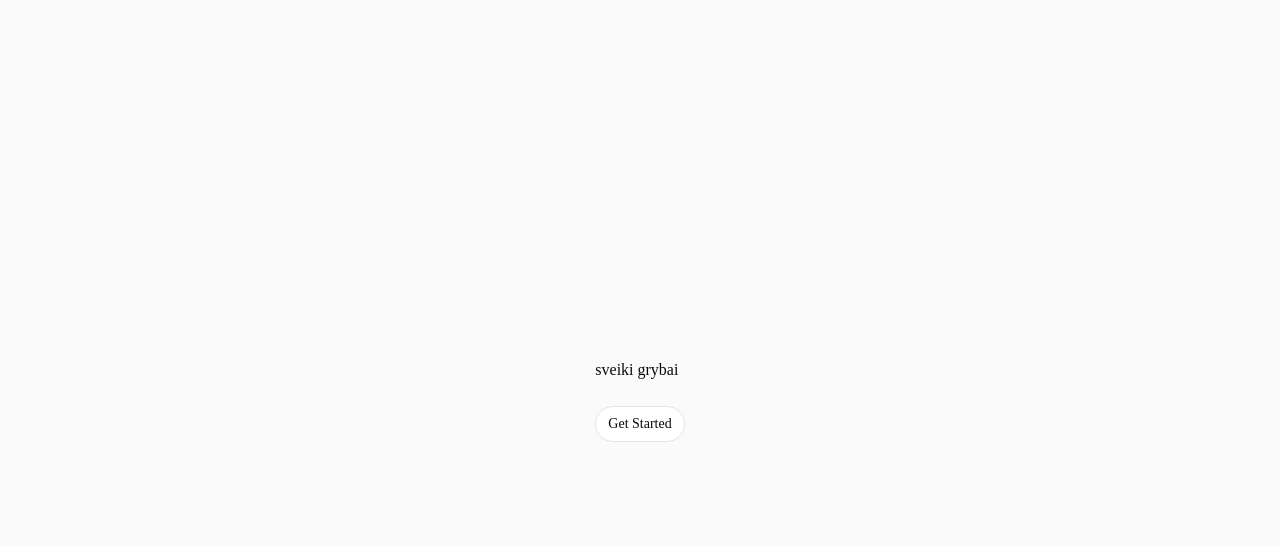
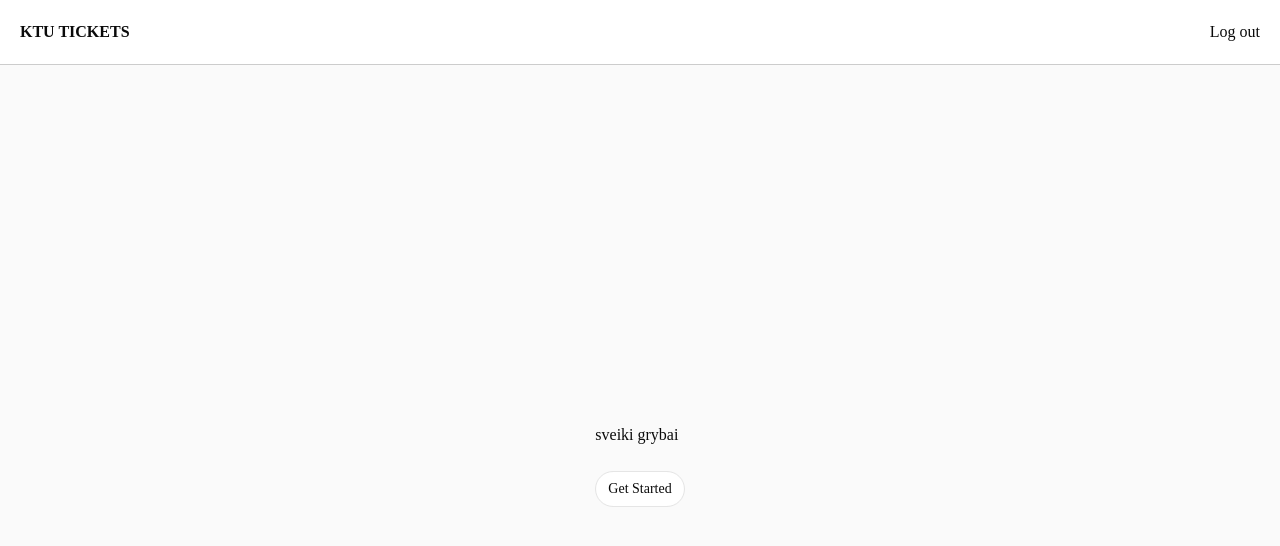
Before and after one commit to valiukasd/ktu-didvyriai, a Next.js app in the folder frontend/: page / in a window 1280 px wide. Shown: the top 546 px of the page. Built offline with nearby package versions, Linux system fonts and the light colour scheme.

Commit message:
Added a navigation bar

```diff
--- a/frontend/app/layout.tsx
+++ b/frontend/app/layout.tsx
@@ -1,5 +1,6 @@
 import type { Metadata } from "next";
 import { Geist, Geist_Mono } from "next/font/google";
+import Navbar from "@/components/navbar";
 import "./globals.css";
 
 const geistSans = Geist({
@@ -27,6 +28,7 @@ export default function RootLayout({
       <body
         className={`${geistSans.variable} ${geistMono.variable} antialiased`}
       >
+        <Navbar />
         {children}
       </body>
     </html>
--- /dev/null
+++ b/frontend/components/navbar.tsx
@@ -0,0 +1,29 @@
+"use client";
+import Link from "next/link";
+import { useState } from "react";
+
+export default function Navbar() {
+  const [isLoggedIn, setIsLoggedIn] = useState(true);
+  return (
+    <nav style={{
+      display: 'flex',
+      justifyContent: 'space-between',
+      padding: '20px',
+      borderBottom: '1px solid #ccc'
+    }}>
+      <div style={{ fontWeight: 'bold' }}>
+        <Link href="/">KTU TICKETS</Link>
+      </div>
+      <div>
+        {isLoggedIn ? (
+          <button onClick={() => setIsLoggedIn(false)}
+          className="cursor-pointer">
+            Log out
+          </button>
+        ) : (
+          <Link href="/register">Register</Link>
+        )}
+      </div>
+    </nav>
+  );
+}
```
Also changed, not shown: 1 other file (tests, documents, lock files or other folders).
